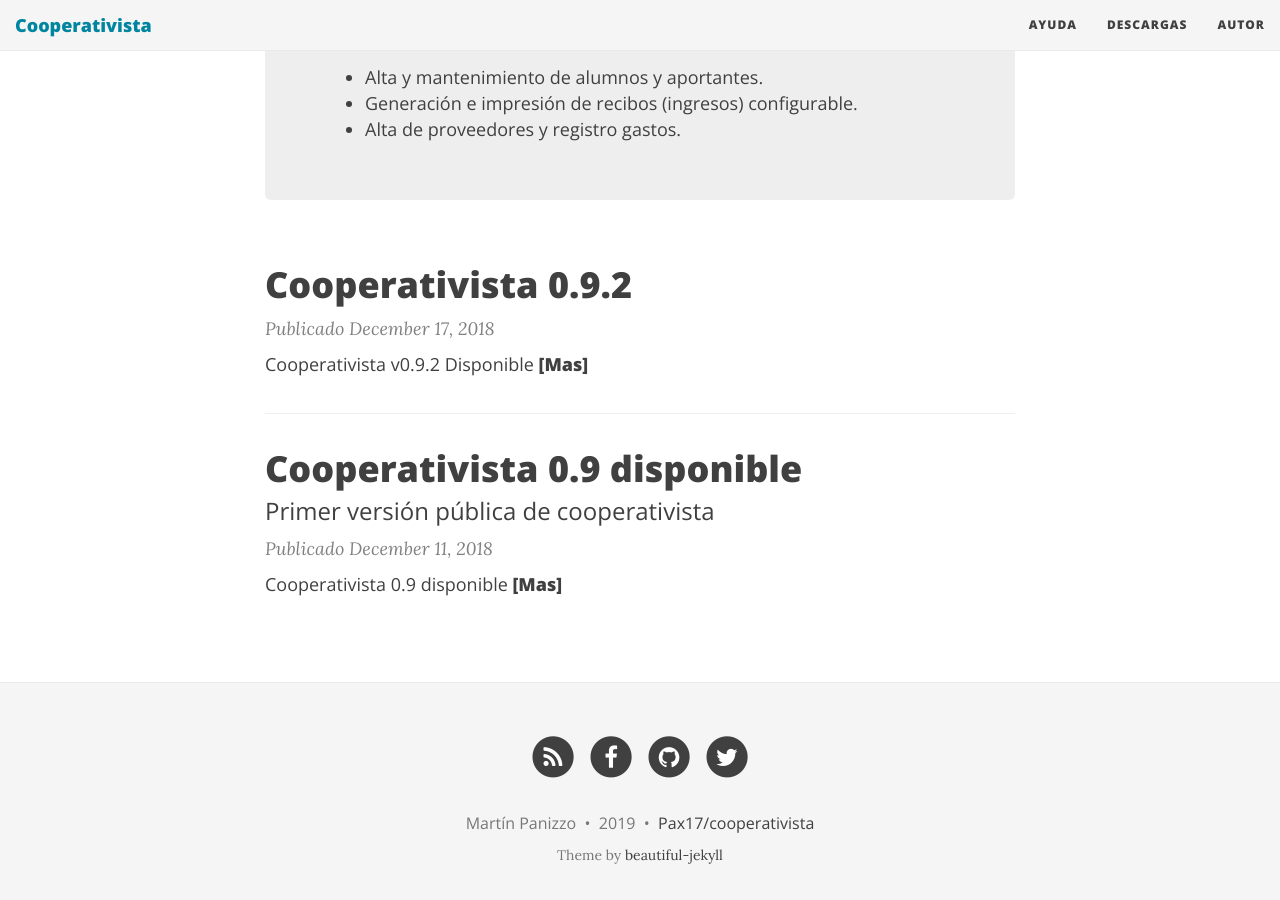
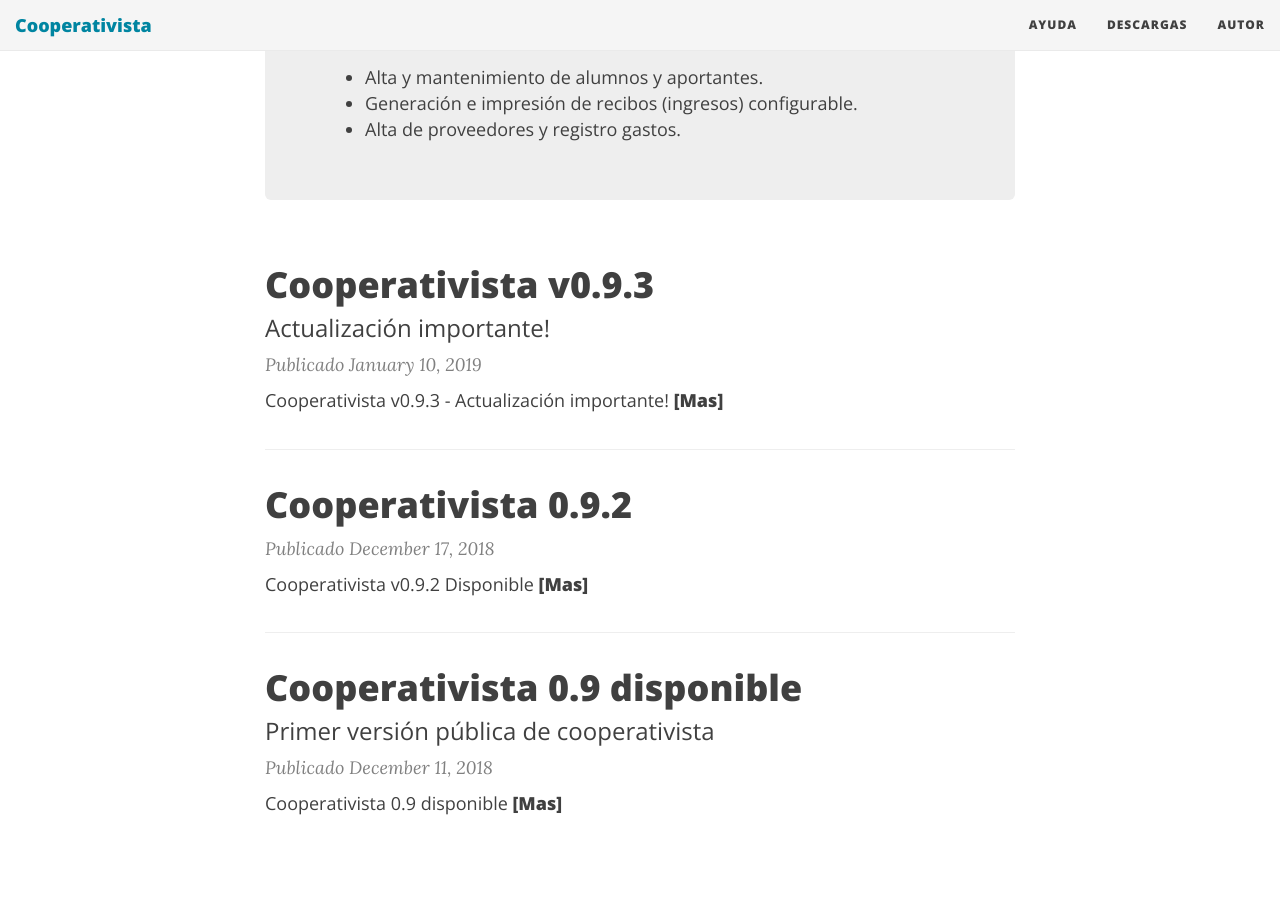
Before and after one commit to Pax17/cooperativista, a Jekyll site: the page built from index.html, in a window 1280 px wide and 900 px high, scrolled down 454 px. Built offline with Jekyll 4.4.1, drawn with Linux system fonts in a browser that asks for light colours; nearby versions of some CDN libraries; the list of posts is cut into pages by our own code.

Commit message:
Create 2019-01-10-cooperativista-v0-9-3.md

```diff
--- a/_posts/2019-01-10-cooperativista-v0-9-3.md
+++ b/_posts/2019-01-10-cooperativista-v0-9-3.md
@@ -1,7 +1,8 @@
 ---
 layout: post
-published: false
+published: true
 title: Cooperativista v0.9.3
+subtitle: Actualización importante!
 ---
 ## Cooperativista v0.9.3 - Actualización importante!
 
```
